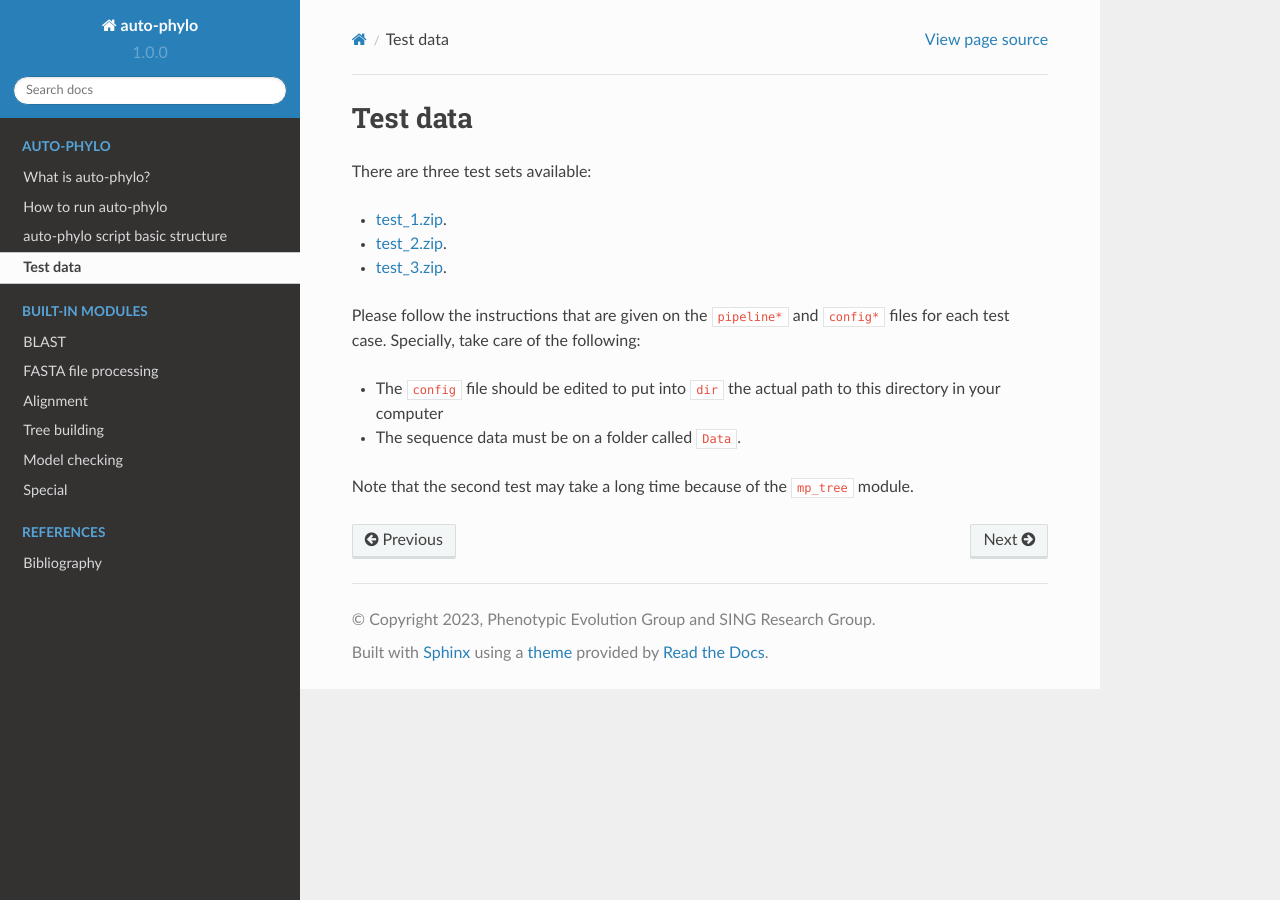
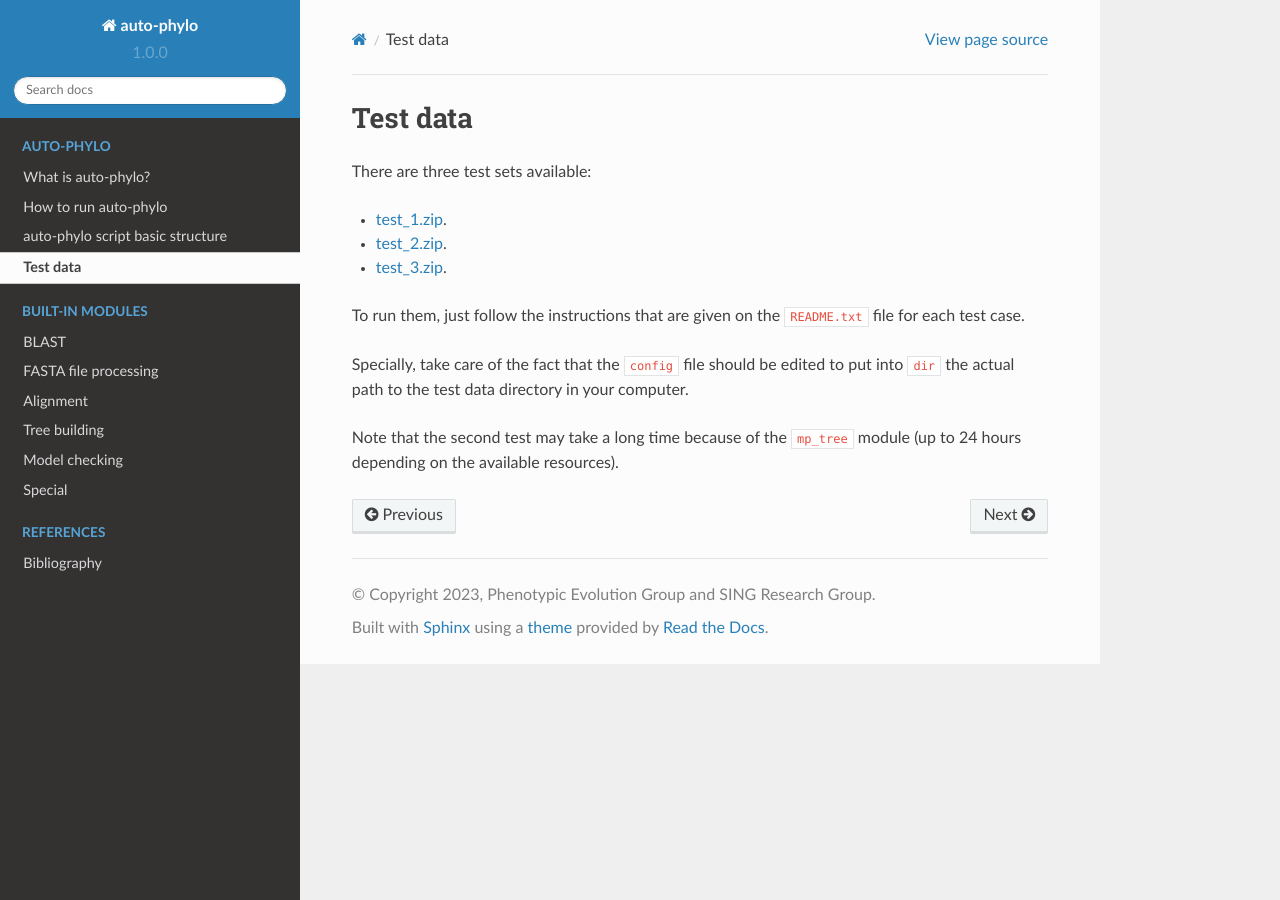
Before and after one commit to pegi3s/auto-phylo-docs, a Sphinx documentation site: the page built from source/test_data.rst, in a window 1280 px wide. Built offline with Sphinx 7.4.7 and the Read the Docs theme 2.0.0, drawn with Linux system fonts in a browser that asks for light colours.

Commit message:
Fixes test data instructions

```diff
--- a/source/test_data.rst
+++ b/source/test_data.rst
@@ -7,9 +7,8 @@ There are three test sets available:
 - `test_2.zip <http://evolution6.i3s.up.pt/static/auto-phylo/test_data/test_2.zip>`_.
 - `test_3.zip <http://evolution6.i3s.up.pt/static/auto-phylo/test_data/test_3.zip>`_.
 
-Please follow the instructions that are given on the ``pipeline*`` and ``config*`` files for each test case. Specially, take care of the following:
+To run them, just follow the instructions that are given on the ``README.txt`` file for each test case.
 
-- The ``config`` file should be edited to put into ``dir`` the actual path to this directory in your computer
-- The sequence data must be on a folder called ``Data``.
+Specially, take care of the fact that the ``config`` file should be edited to put into ``dir`` the actual path to the test data directory in your computer.
 
-Note that the second test may take a long time because of the ``mp_tree`` module.
+Note that the second test may take a long time because of the ``mp_tree`` module (up to 24 hours depending on the available resources).
```
